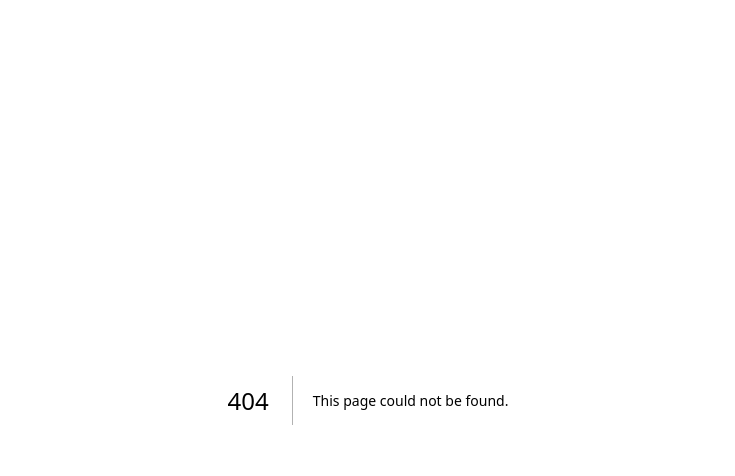
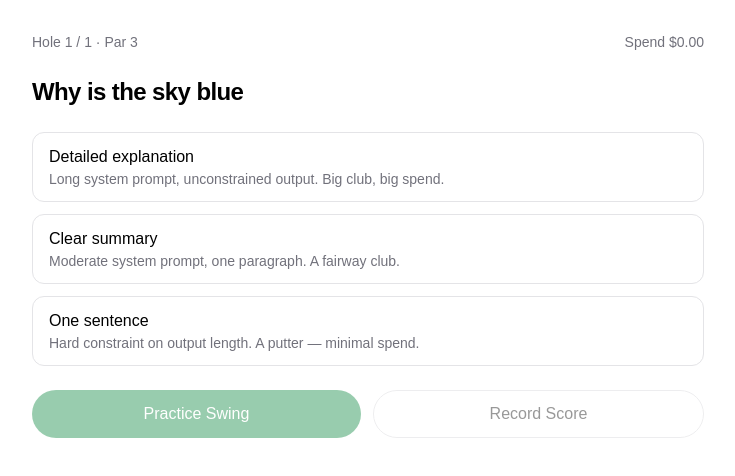
Before and after one commit to keklundrh/token-golf, a Next.js app: page /hole/1 in a window 1280 px wide. Before the commit this address had no page. Shown: the top 476 px of the page, without its empty margins (272-1007 px from the left). Built offline with nearby package versions, Linux system fonts and the light colour scheme.

Commit message:
Add challenge loop UI: boxes, practice swing SSE, record score, auto-advance

```diff
--- /dev/null
+++ b/src/app/hole/[id]/challenge-view.tsx
@@ -0,0 +1,158 @@
+"use client";
+
+import { useEffect, useRef, useState } from "react";
+import { useRouter } from "next/navigation";
+import type { Challenge, Option } from "@/lib/config";
+
+export interface ChallengeViewProps {
+  challenge: Challenge;
+  holeCount: number;
+}
+
+interface RunState {
+  output: string;
+  streaming: boolean;
+  error: string | null;
+}
+
+export default function ChallengeView({ challenge, holeCount }: ChallengeViewProps) {
+  const [selected, setSelected] = useState<Option | null>(null);
+  const [run, setRun] = useState<RunState>({ output: "", streaming: false, error: null });
+  const [recording, setRecording] = useState(false);
+  const router = useRouter();
+  const outputRef = useRef<HTMLDivElement>(null);
+
+  useEffect(() => {
+    setSelected(null);
+    setRun({ output: "", streaming: false, error: null });
+    setRecording(false);
+  }, [challenge.id]);
+
+  useEffect(() => {
+    if (run.streaming && outputRef.current) {
+      outputRef.current.scrollTop = outputRef.current.scrollHeight;
+    }
+  }, [run.output, run.streaming]);
+
+  function practiceSwing() {
+    if (!selected || run.streaming) return;
+    setRun({ output: "", streaming: true, error: null });
+
+    fetch("/api/practice", {
+      method: "POST",
+      headers: { "Content-Type": "application/json" },
+      body: JSON.stringify({ challengeId: challenge.id, optionId: selected.id }),
+    })
+      .then(async (res) => {
+        if (!res.ok) {
+          const data = await res.json().catch(() => ({}));
+          throw new Error(data.error ?? `practice swing failed: ${res.status}`);
+        }
+        if (!res.body) throw new Error("no stream");
+        const reader = res.body.getReader();
+        const decoder = new TextDecoder();
+        let buffer = "";
+        for (;;) {
+          const { done, value } = await reader.read();
+          if (done) break;
+          buffer += decoder.decode(value, { stream: true });
+          const frames = buffer.split("\n\n");
+          buffer = frames.pop() ?? "";
+          for (const frame of frames) {
+            if (!frame.startsWith("data: ")) continue;
+            const event = JSON.parse(frame.slice(6)) as { type: string; text?: string };
+            if (event.type === "chunk" && event.text) {
+              setRun((r) => ({ ...r, output: r.output + event.text }));
+            }
+          }
+        }
+        setRun((r) => ({ ...r, streaming: false }));
+      })
+      .catch((e: Error) => setRun({ output: "", streaming: false, error: e.message }));
+  }
+
+  function recordScore() {
+    if (!selected || recording) return;
+    setRecording(true);
+    fetch("/api/score", {
+      method: "POST",
+      headers: { "Content-Type": "application/json" },
+      body: JSON.stringify({ challengeId: challenge.id, costUsd: 0.01 }),
+    })
+      .then((res) => {
+        if (!res.ok) throw new Error(`record failed: ${res.status}`);
+        router.push(nextHoleUrl());
+      })
+      .catch((e: Error) => {
+        setRecording(false);
+        setRun((r) => ({ ...r, error: e.message }));
+      });
+  }
+
+  function nextHoleUrl(): string {
+    const next = challenge.id + 1;
+    if (next > holeCount) return "/leaderboard";
+    return `/hole/${next}`;
+  }
+
+  return (
+    <main className="flex min-h-screen flex-col bg-white px-6 py-8 text-black">
+      <div className="mx-auto flex w-full max-w-2xl flex-col gap-6">
+        <div className="flex items-center justify-between">
+          <p className="text-sm text-zinc-500">
+            Hole {challenge.id} / {holeCount} · Par {challenge.par}
+          </p>
+          <p className="text-sm text-zinc-500">Spend $0.00</p>
+        </div>
+        <h1 className="text-2xl font-semibold tracking-tight">{challenge.question}</h1>
+        <div className="flex flex-col gap-3">
+          {challenge.options.map((option) => (
+            <button
+              key={option.id}
+              type="button"
+              onClick={() => setSelected(selected?.id === option.id ? null : option)}
+              className={`rounded-xl border px-4 py-3 text-left transition-colors ${
+                selected?.id === option.id
+                  ? "border-green-700 bg-green-50"
+                  : "border-zinc-200 hover:border-zinc-400"
+              }`}
+            >
+              <span className="block font-medium">{option.label}</span>
+              <span className="block text-sm text-zinc-500">{option.detail}</span>
+            </button>
+          ))}
+        </div>
+        {run.output.length > 0 && (
+          <div
+            ref={outputRef}
+            className="max-h-64 overflow-y-auto rounded-xl border border-zinc-200 bg-zinc-50 p-4 text-sm whitespace-pre-wrap"
+          >
+            {run.output}
+            {run.streaming && <span className="animate-pulse">▌</span>}
+          </div>
+        )}
+        {run.error && (
+          <p className="rounded-lg bg-red-50 px-4 py-3 text-sm text-red-700">{run.error}</p>
+        )}
+        <div className="flex gap-3">
+          <button
+            type="button"
+            disabled={!selected || run.streaming}
+            onClick={practiceSwing}
+            className="h-12 flex-1 rounded-full bg-green-700 font-medium text-white transition-colors hover:bg-green-800 disabled:opacity-40"
+          >
+            {run.streaming ? "Swinging…" : "Practice Swing"}
+          </button>
+          <button
+            type="button"
+            disabled={!selected || run.streaming || run.output.length === 0 || recording}
+            onClick={recordScore}
+            className="h-12 flex-1 rounded-full border border-zinc-300 font-medium text-black transition-colors hover:bg-zinc-50 disabled:opacity-40"
+          >
+            {recording ? "Recording…" : "Record Score"}
+          </button>
+        </div>
+      </div>
+    </main>
+  );
+}
--- /dev/null
+++ b/src/app/hole/[id]/page.tsx
@@ -0,0 +1,19 @@
+import { loadChallenge, listChallengeIds } from "@/lib/config";
+import ChallengeView from "./challenge-view";
+
+export function generateStaticParams(): Array<{ id: string }> {
+  return listChallengeIds().map((id) => ({ id: String(id) }));
+}
+
+export default async function Hole({
+  params,
+}: {
+  params: Promise<{ id: string }>;
+}) {
+  const { id } = await params;
+  const challengeId = Number(id);
+  const challenge = loadChallenge(challengeId);
+  const holeCount = listChallengeIds().length;
+
+  return <ChallengeView challenge={challenge} holeCount={holeCount} />;
+}
```
Also changed, not shown: 1 other file (tests, documents, lock files or other folders).
